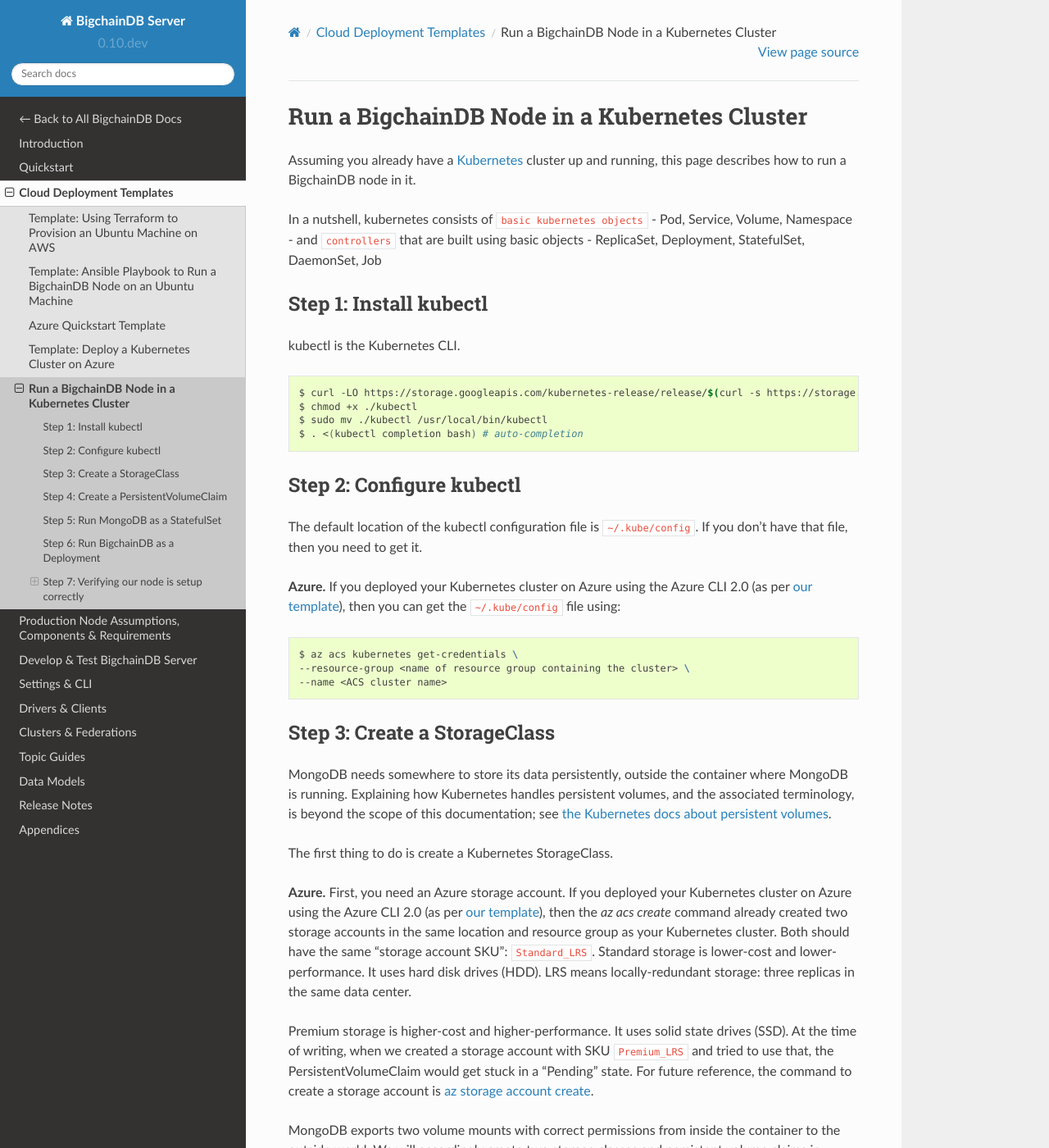
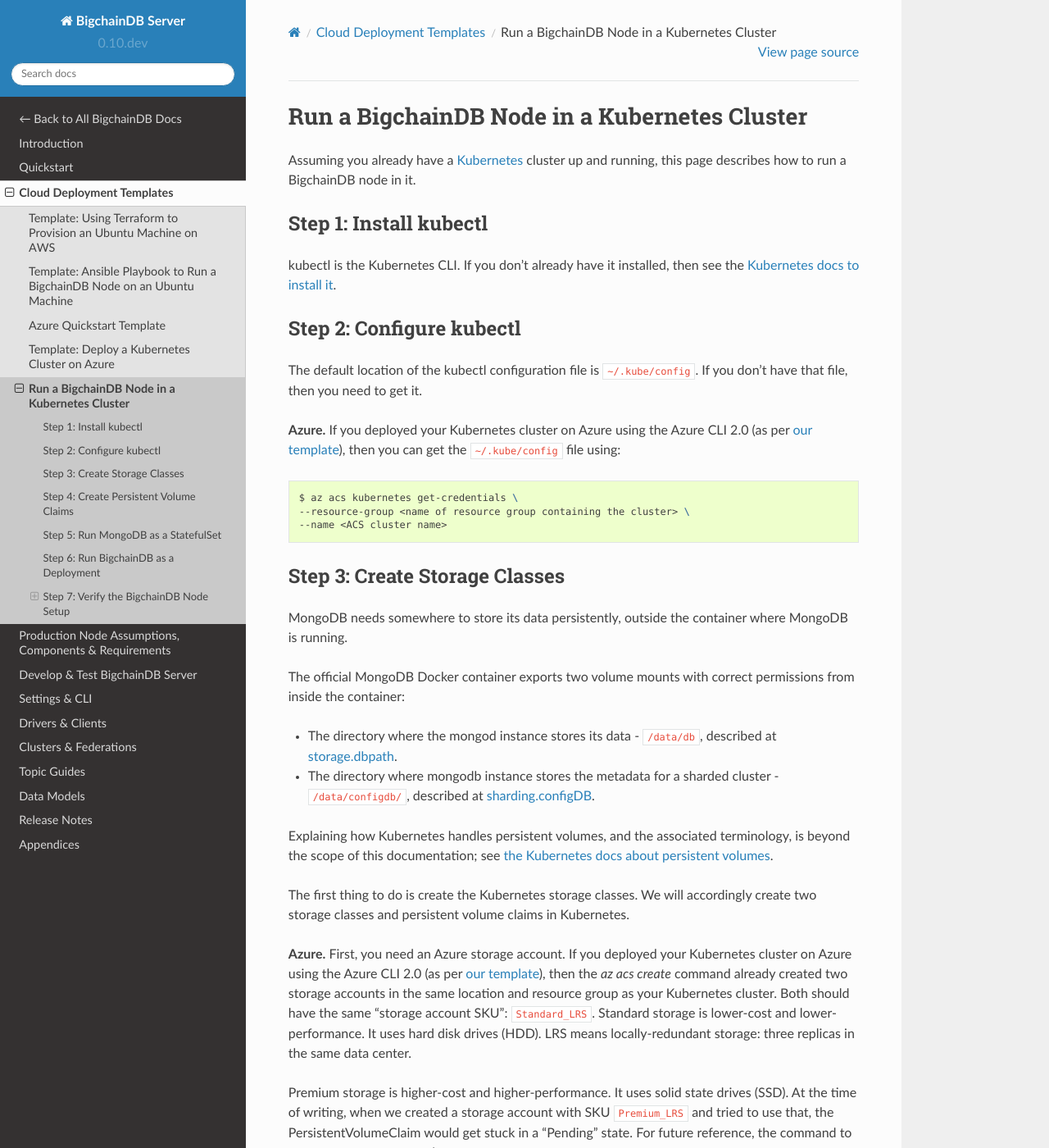
Before and after one commit to bigchaindb/bigchaindb, a Sphinx documentation site: the page built from docs/server/source/cloud-deployment-templates/node-on-kubernetes.rst, in a window 1280 px wide and 1400 px high. Shown: the whole window at 82% size. Built offline with Sphinx 7.4.7 and the Read the Docs theme 2.0.0, drawn with Linux system fonts in a browser that asks for light colours; pages that are not in the unit, such as notebooks, are missing from menus; some of the changed text lies outside the part shown.

Commit message:
Updates as per @ttmc's comments

```diff
--- a/docs/server/source/cloud-deployment-templates/node-on-kubernetes.rst
+++ b/docs/server/source/cloud-deployment-templates/node-on-kubernetes.rst
@@ -5,22 +5,14 @@
 cluster up and running, this page describes how to run a
 BigchainDB node in it.
 
-In a nutshell, kubernetes consists of ``basic kubernetes objects`` - Pod,
-Service, Volume, Namespace - and ``controllers`` that are built using basic
-objects - ReplicaSet, Deployment, StatefulSet, DaemonSet, Job
-
 
 Step 1: Install kubectl
 -----------------------
 
 kubectl is the Kubernetes CLI.
-
-.. code:: bash
-
-   $ curl -LO https://storage.googleapis.com/kubernetes-release/release/$(curl -s https://storage.googleapis.com/kubernetes-release/release/stable.txt)/bin/linux/amd64/kubectl
-   $ chmod +x ./kubectl
-   $ sudo mv ./kubectl /usr/local/bin/kubectl
-   $ . <(kubectl completion bash) # auto-completion
+If you don't already have it installed,
+then see the `Kubernetes docs to install it
+<https://kubernetes.io/docs/user-guide/prereqs/>`_.
 
 
 Step 2: Configure kubectl
@@ -40,18 +32,34 @@
    --name <ACS cluster name>
 
 
-Step 3: Create a StorageClass
------------------------------
+Step 3: Create Storage Classes
+------------------------------
 
 MongoDB needs somewhere to store its data persistently,
 outside the container where MongoDB is running.
+
+The official MongoDB Docker container exports two volume mounts with correct
+permissions from inside the container:
+
+
+* The directory where the mongod instance stores its data - ``/data/db``,
+  described at `storage.dbpath <https://docs.mongodb.com/manual/reference/configuration-options/#storage.dbPath>`_.
+
+* The directory where mongodb instance stores the metadata for a sharded
+  cluster - ``/data/configdb/``, described at
+  `sharding.configDB <https://docs.mongodb.com/manual/reference/configuration-options/#sharding.configDB>`_.
+
+
 Explaining how Kubernetes handles persistent volumes,
 and the associated terminology,
 is beyond the scope of this documentation;
 see `the Kubernetes docs about persistent volumes
 <https://kubernetes.io/docs/user-guide/persistent-volumes>`_.
 
-The first thing to do is create a Kubernetes StorageClass.
+The first thing to do is create the Kubernetes storage classes.
+We will accordingly create two storage classes and persistent volume claims in
+Kubernetes.
+
 
 **Azure.** First, you need an Azure storage account.
 If you deployed your Kubernetes cluster on Azure
@@ -75,10 +83,6 @@
 For future reference, the command to create a storage account is
 `az storage account create <https://docs.microsoft.com/en-us/cli/azure/storage/account#create>`_.
 
-
-MongoDB exports two volume mounts with correct permissions from inside the
-container to the outside world. We will accordingly create two storage classes
-and persistent volume claims in kubernetes.
 
 Get the files ``mongo-data-db-sc.yaml`` and ``mongo-data-configdb-sc.yaml``
 from GitHub using:
@@ -112,8 +116,8 @@
 with the specified skuName and location.
 
 
-Step 4: Create a PersistentVolumeClaim
---------------------------------------
+Step 4: Create Persistent Volume Claims
+---------------------------------------
 
 Next, we'll create two PersistentVolumeClaim objects ``mongo-db-claim`` and
 ``mongo-configdb-claim``.
@@ -178,10 +182,9 @@
 
 Note how the MongoDB container uses the ``mongo-db-claim`` and the
 ``mongo-configdb-claim`` PersistentVolumeClaims for its ``/data/db`` and
-``/data/configdb`` diretories (mount path).
-
-Note also that we use the pod's ``securityContext.capabilities.add`` specification
-to add the ``FOWNER`` capability to the container.
+``/data/configdb`` diretories (mount path). Note also that we use the pod's
+``securityContext.capabilities.add`` specification to add the ``FOWNER``
+capability to the container.
 
 That is because MongoDB container has the user ``mongodb``, with uid ``999``
 and group ``mongodb``, with gid ``999``.
@@ -226,7 +229,7 @@
 ``BIGCHAINDB_KEYPAIR_PRIVATE`` and ``BIGCHAINDB_KEYRING`` for now.
 
 As we gain more experience running BigchainDB in testing and production, we
-will tweak the ``resources.limits`` values for cpu and memory, and as richer
+will tweak the ``resources.limits`` values for CPU and memory, and as richer
 monitoring and probing becomes available in BigchainDB, we will tweak the
 ``livenessProbe`` and ``readinessProbe`` parameters.
 
@@ -243,10 +246,10 @@
 You can check its status using the command ``kubectl get deploy -w``
 
 
-Step 7: Verifying our node is setup correctly
----------------------------------------------
+Step 7: Verify the BigchainDB Node Setup
+----------------------------------------
 
-Step 7.1: Testing externally
+Step 7.1: Testing Externally
 ^^^^^^^^^^^^^^^^^^^^^^^^^^^^
 
 Try to access the ``<dns/ip of your exposed service endpoint>:9984`` on your
@@ -258,7 +261,32 @@
 HTTP connections to the port anymore.
 
 
-Step 7.2: Testing internally
+Step 7.2: Testing Internally
 ^^^^^^^^^^^^^^^^^^^^^^^^^^^^
 
-TODO: Note on testing services internally
+Run a container that provides utilities like ``nslookup``, ``curl`` and ``dig``
+on the cluster and query the internal DNS and IP endpoints.
+
+.. code:: bash
+
+   $ kubectl run -it toolbox -- image <docker image to run> --restart=Never --rm
+
+It will drop you to the shell prompt.
+Now we can query for the ``mdb`` and ``bdb`` service details.
+
+.. code:: bash
+
+   $ nslookup mdb
+   $ dig +noall +answer _mdb_port._tcp.mdb.default.svc.cluster.local SRV
+   $ curl -X GET http://mdb:27017
+   $ curl -X GET http://bdb:9984
+
+There is a generic image based on alpine:3.5 with the required utilities
+hosted at Docker Hub under ``bigchaindb/toolbox``.
+The corresponding Dockerfile is `here
+<https://github.com/bigchaindb/bigchaindb/k8s/toolbox/Dockerfile>`_.
+You can use it as below to get started immediately:
+
+.. code:: bash
+
+   $ kubectl run -it toolbox --image bigchaindb/toolbox --restart=Never --rm
```
Also changed, not shown: other parts of docs/server/source/cloud-deployment-templates/node-on-kubernetes.rst (+1 -1 lines), docs/server/source/cloud-deployment-templates/template-kubernetes-azure.rst (+22 -22 lines), k8s/toolbox/README.md (added), 3 other files.
